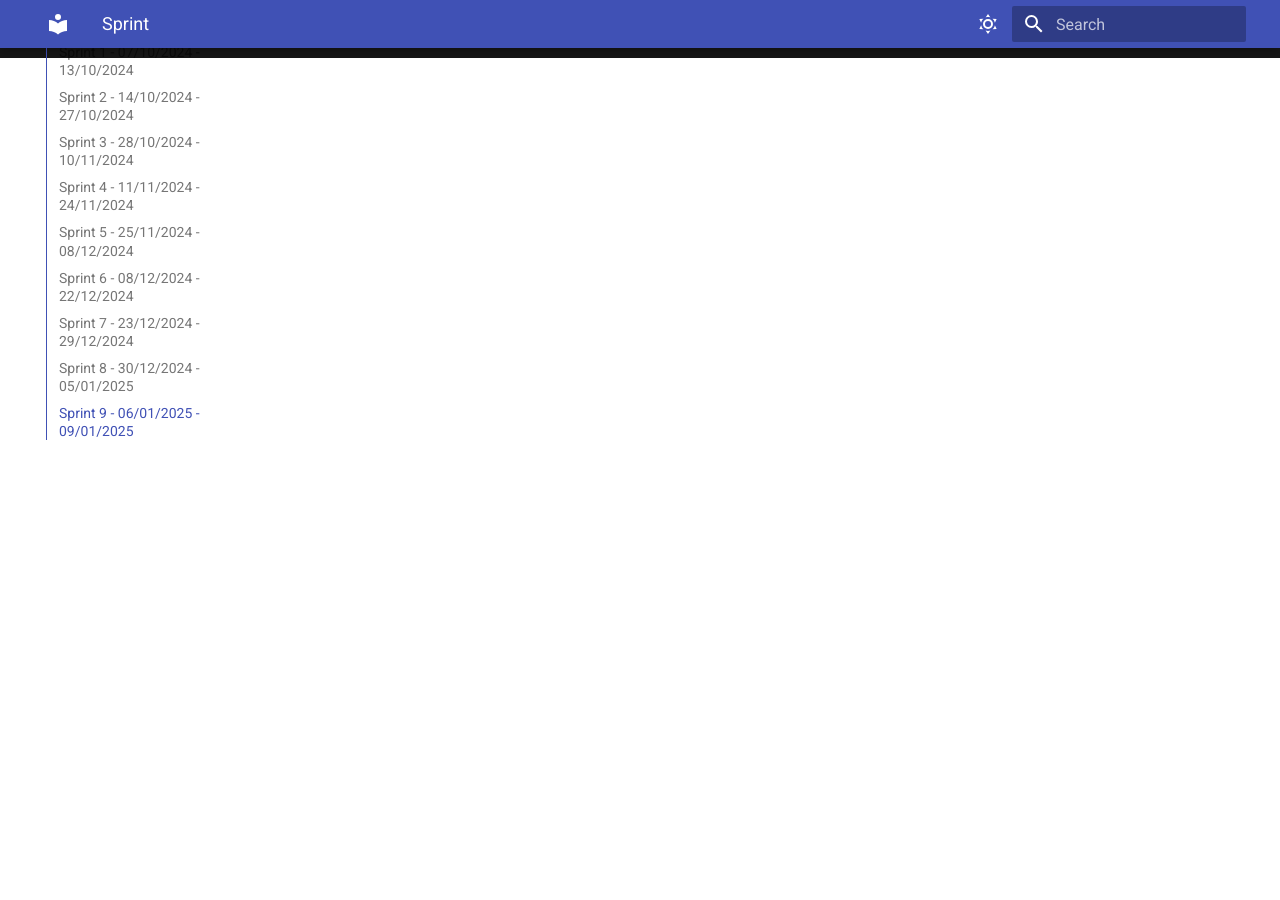
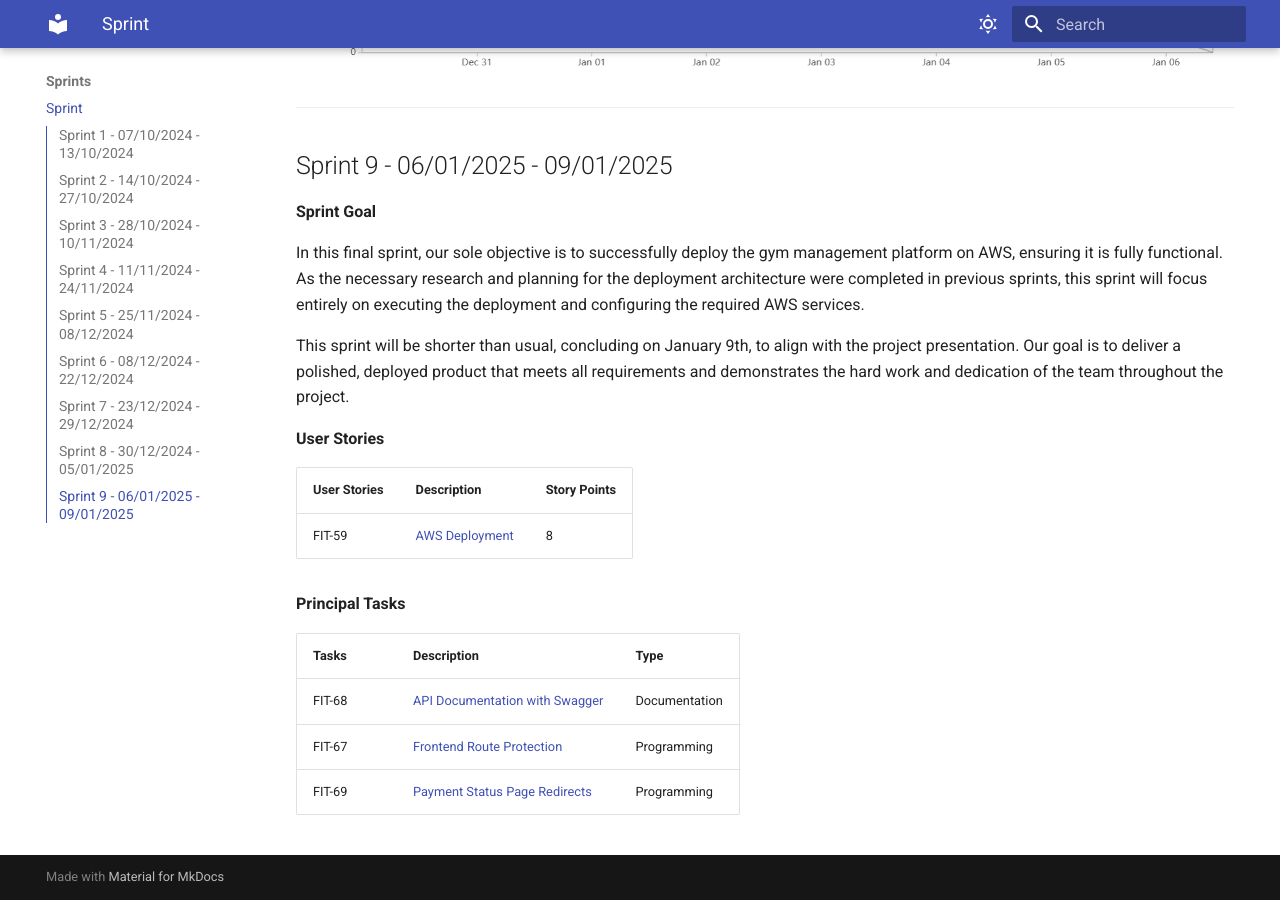
Before and after one commit to FitMonitor/Documentation, an MkDocs documentation site: the page built from docs/sprints/sprint.md, in a window 1280 px wide and 900 px high, scrolled down 16155 px. Built offline with MkDocs 1.6.1 and Material for MkDocs 9.7.7, drawn with Linux system fonts in a browser that asks for light colours.

Commit message:
Sprint 9 documentation

```diff
--- a/docs/sprints/sprint.md
+++ b/docs/sprints/sprint.md
@@ -440,6 +440,7 @@
 With the MVP now complete, we are prepared to focus solely on deploying the platform on AWS during the final sprint. The team is highly motivated to deliver a production-ready system by the project deadline on January 9th. This sprint has been a testament to the team’s ability to adapt, stay organized, and achieve goals efficiently, making it the most successful sprint in the project’s lifecycle.
 
 **Sprint Burndown Chart**
+![Sprint 8 Burndown Chart](../files/Spring8BurndownChart.png)
 
 ---
 
@@ -449,3 +450,18 @@
 In this final sprint, our sole objective is to successfully deploy the gym management platform on AWS, ensuring it is fully functional. As the necessary research and planning for the deployment architecture were completed in previous sprints, this sprint will focus entirely on executing the deployment and configuring the required AWS services.
 
 This sprint will be shorter than usual, concluding on January 9th, to align with the project presentation. Our goal is to deliver a polished, deployed product that meets all requirements and demonstrates the hard work and dedication of the team throughout the project.
+
+**User Stories**
+
+| User Stories | Description                              | Story Points |
+|--------------|------------------------------------------|--------------|
+| FIT-59       | [AWS Deployment](https://fitmonitor.atlassian.net/browse/FIT-59)| 8            |
+
+
+**Principal Tasks**
+
+| Tasks  | Description                           | Type         |
+|--------|---------------------------------------|--------------|
+| FIT-68 | [API Documentation with Swagger](https://fitmonitor.atlassian.net/browse/FIT-68)  | Documentation  |
+| FIT-67 | [Frontend Route Protection](https://fitmonitor.atlassian.net/browse/FIT-67)  | Programming  |
+| FIT-69 | [Payment Status Page Redirects](https://fitmonitor.atlassian.net/browse/FIT-69)  | Programming  |
```
Also changed, not shown: docs/files/Spring8BurndownChart.png (added).
